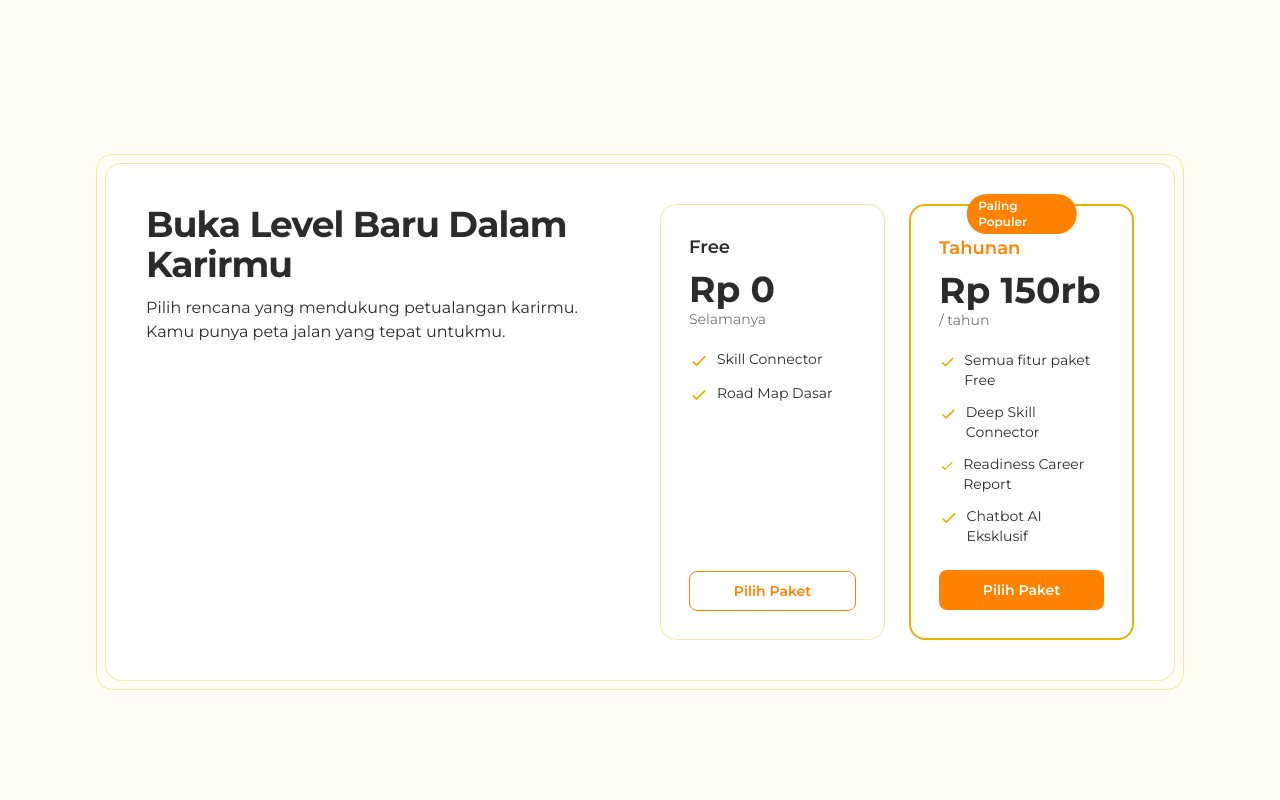
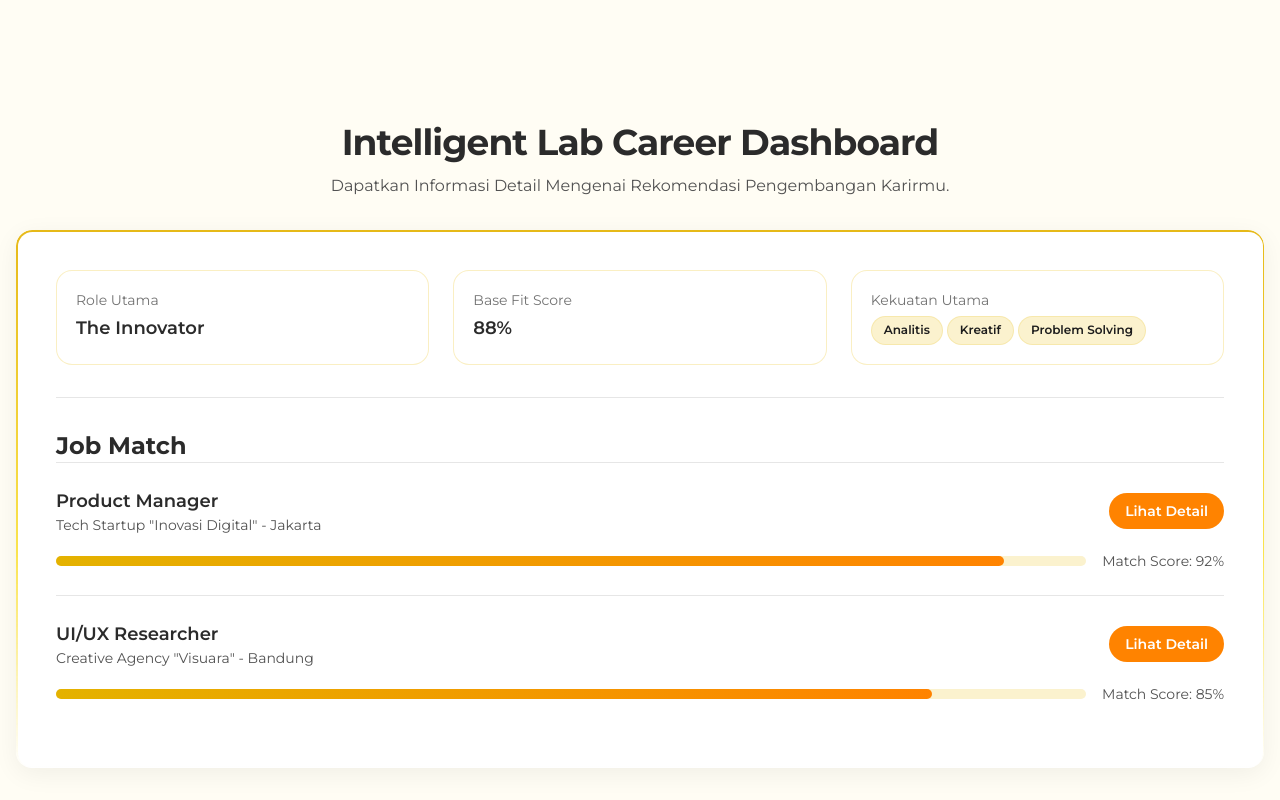
Before and after one commit to dewi-sartika-pi-arunika25/Arunika_FE, a Next.js app: page / in a window 1280 px wide. Shown: the part 1200-2000 px from the top of the page. Built offline with nearby package versions, Linux system fonts and the light colour scheme.

Commit message:
feat: add Intelligent Lab Career Dashboard component under FeatureCard

```diff
--- /dev/null
+++ b/src/app/components/IntelligentDashboard.jsx
@@ -0,0 +1,87 @@
+"use client";
+
+function StatCard({ label, children }) {
+  return (
+    <div className="ilcd-card">
+      <div className="p-4 md:p-5">
+        <div className="text-sm text-neutral-500 mb-1">{label}</div>
+        <div className="text-base md:text-lg font-semibold">{children}</div>
+      </div>
+    </div>
+  );
+}
+
+function Progress({ value }) {
+  return (
+    <div className="ilcd-track">
+      <div className="ilcd-fill" style={{ width: `${value}%` }} />
+    </div>
+  );
+}
+
+function MatchRow({ title, company, score }) {
+  return (
+    <div className="flex flex-col gap-3 md:gap-4 py-6 border-t first:border-0" style={{ borderColor: "var(--border)" }}>
+      <div className="flex items-center justify-between gap-4">
+        <div>
+          <h4 className="text-base md:text-lg font-semibold">{title}</h4>
+          <p className="text-sm text-neutral-600">{company}</p>
+        </div>
+        <a
+          href="#"
+          className="shrink-0 inline-flex items-center rounded-full px-4 py-2 text-sm font-semibold text-white"
+          style={{ background: "var(--primary)" }}
+        >
+          Lihat Detail
+        </a>
+      </div>
+
+      <div className="flex items-center gap-4">
+        <div className="flex-1">
+          <Progress value={score} />
+        </div>
+        <span className="text-xs md:text-sm text-neutral-600">Match Score: {score}%</span>
+      </div>
+    </div>
+  );
+}
+
+export default function IntelligentDashboard() {
+  return (
+    <section className="mt-16">
+      <div className="text-center max-w-3xl mx-auto">
+        <h2 className="text-3xl md:text-4xl font-extrabold tracking-tight">Intelligent Lab Career Dashboard</h2>
+        <p className="mt-3 text-neutral-600">Dapatkan Informasi Detail Mengenai Rekomendasi Pengembangan Karirmu.</p>
+      </div>
+
+      <div className="ilcd-shell mt-8">
+        <div className="p-6 md:p-8 lg:p-10">
+          <div className="grid md:grid-cols-3 gap-4 md:gap-6">
+            <StatCard label="Role Utama">The Innovator</StatCard>
+            <StatCard label="Base Fit Score">88%</StatCard>
+            <StatCard label="Kekuatan Utama">
+              <span className="ilcd-badge mr-1">Analitis</span>
+              <span className="ilcd-badge mr-1">Kreatif</span>
+              <span className="ilcd-badge">Problem Solving</span>
+            </StatCard>
+          </div>
+
+          <hr className="my-8" style={{ borderColor: "var(--border)" }} />
+
+          <h3 className="text-xl md:text-2xl font-bold">Job Match</h3>
+
+          <MatchRow
+            title="Product Manager"
+            company='Tech Startup "Inovasi Digital" - Jakarta'
+            score={92}
+          />
+          <MatchRow
+            title="UI/UX Researcher"
+            company='Creative Agency "Visuara" - Bandung'
+            score={85}
+          />
+        </div>
+      </div>
+    </section>
+  );
+}
--- a/src/app/page.js
+++ b/src/app/page.js
@@ -3,6 +3,7 @@ import Navbar from './components/Navbar';
 import Footer from './components/Footer';
 import Hero from './components/Hero';
 import FeatureRow from "@/components/feature/FeatureRow";
+import IntelligentDashboard from "@/app/components/IntelligentDashboard";
 
 import PricingSection from '../components/pricing/PricingSection';
 
@@ -13,6 +14,7 @@ export default function HomePage() {
       <main className="container mx-auto px-4 py-10">
         <Hero />
         <FeatureRow />
+         <IntelligentDashboard />
         <PricingSection />
       </main>
       <Footer />
```
